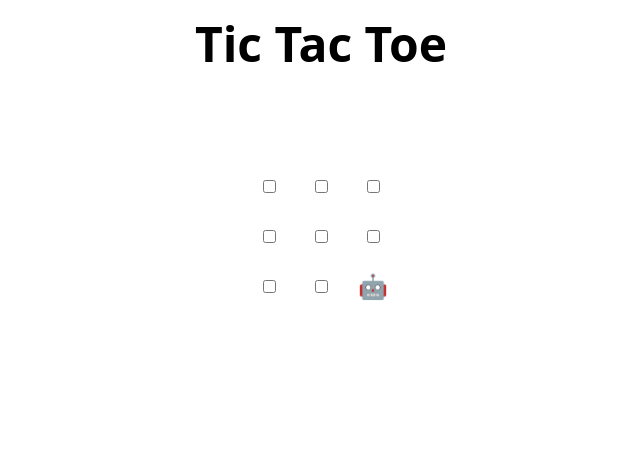
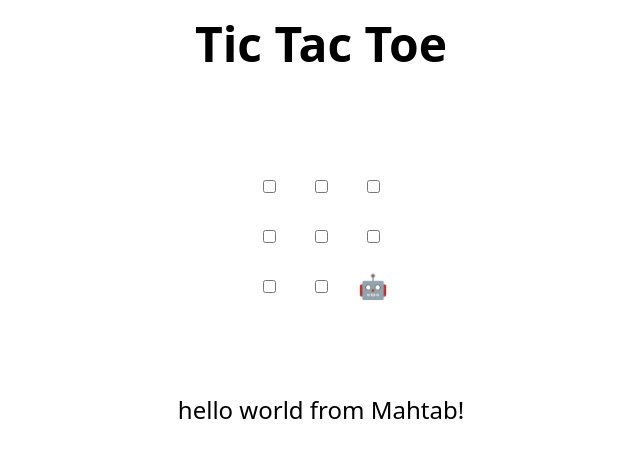
Before and after one commit to Mahtab-ch/MLSA_task1, a plain HTML site: page index.html in a window 1280 px wide. Shown: the whole page, without its empty margins (319-959 px from the left). Drawn offline with Linux system fonts and the light colour scheme.

Commit message:
Update index.html
Mahtab from MLSA

```diff
--- a/index.html
+++ b/index.html
@@ -47,6 +47,7 @@
   </tr>
 </table>
 
+<p>hello world from Mahtab!</p>
 <h2 hidden>Game over, refresh to play again 🧑‍💻 🤖!</h2>
 
 <script>
```
